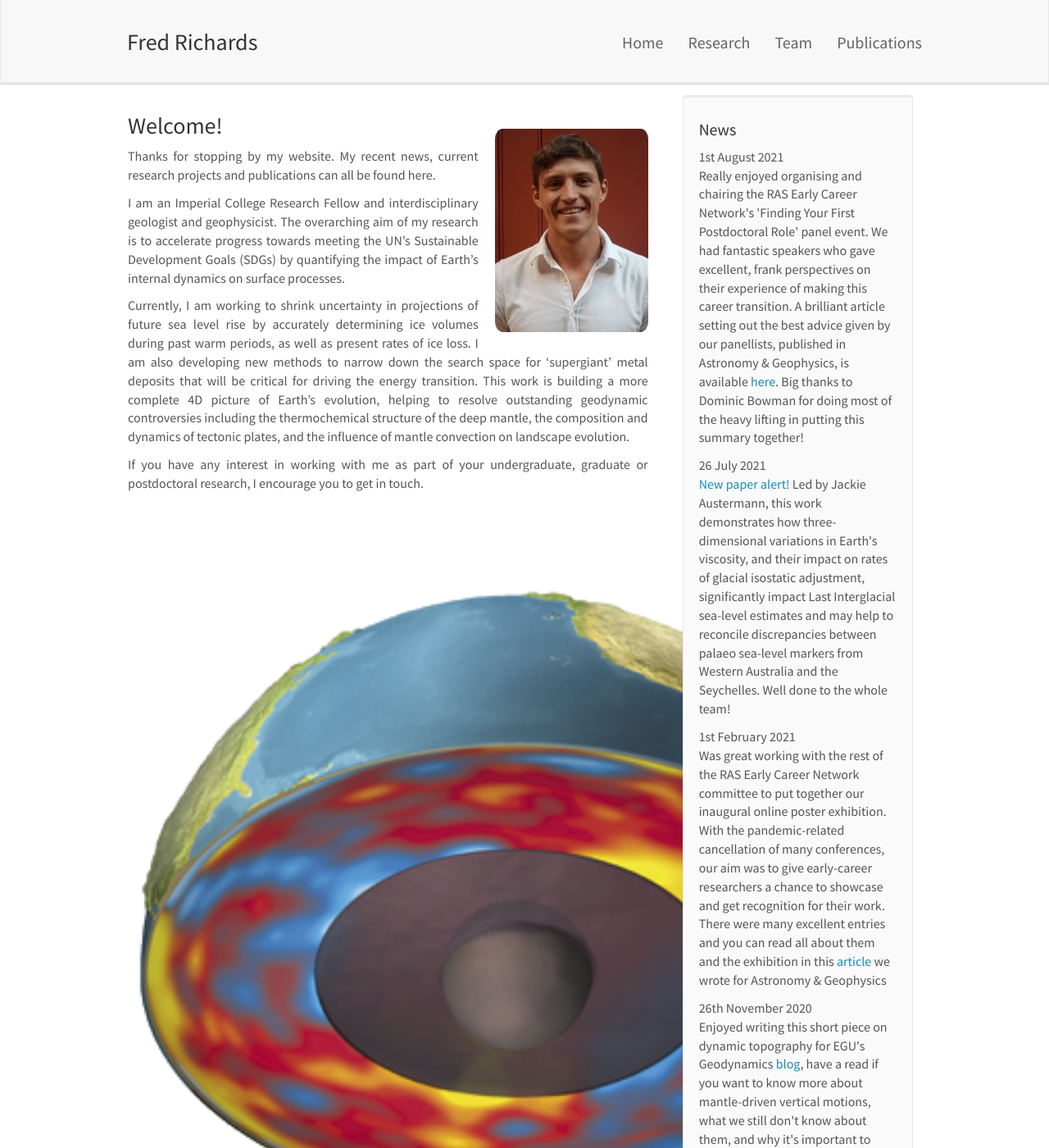
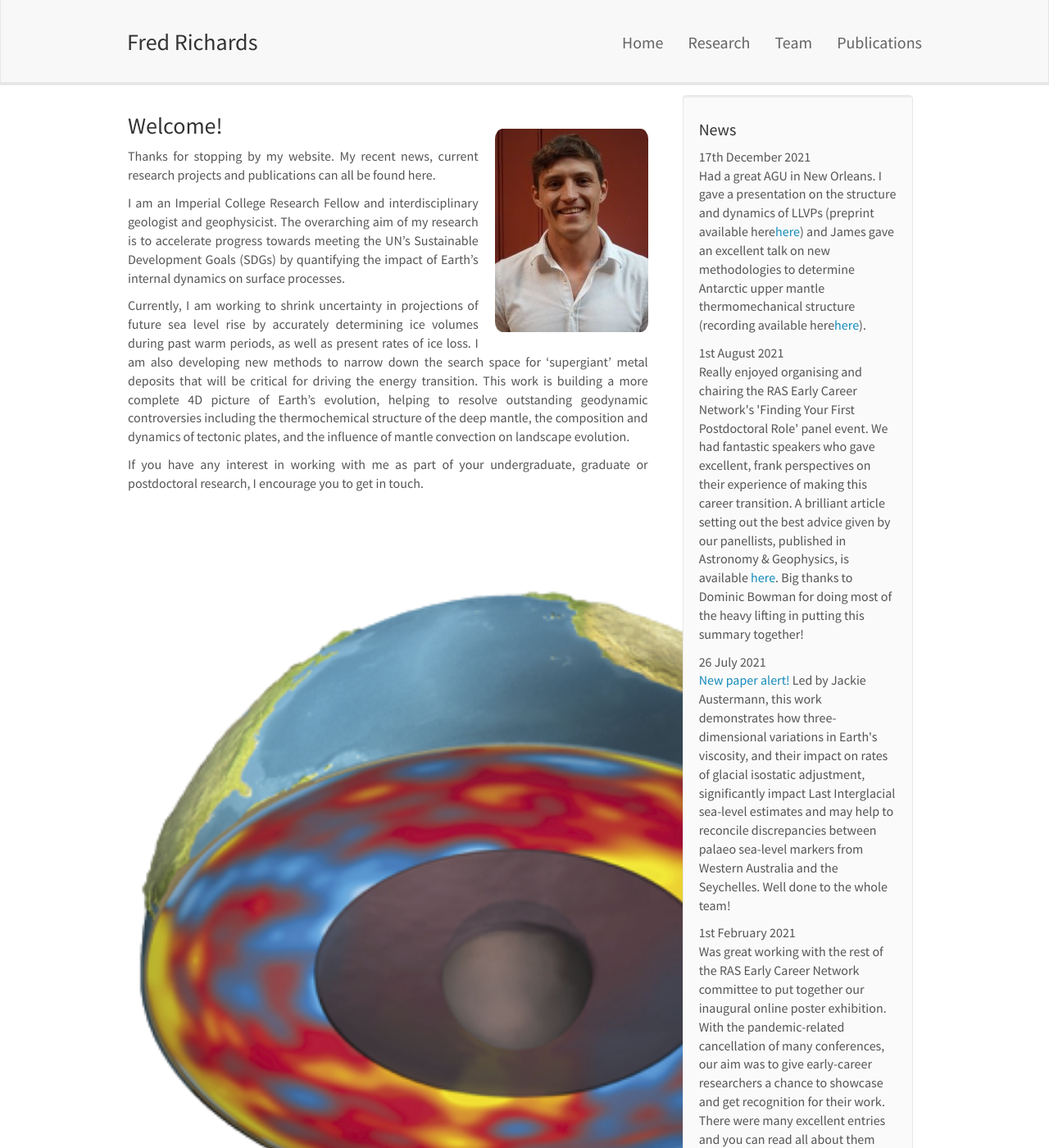
Before and after one commit to freddrichards/freddrichards.github.io, a Jekyll site: the page built from index.md, in a window 1280 px wide and 1400 px high. Shown: the whole window at 82% size. Built offline with Jekyll 4.4.1, drawn with Linux system fonts in a browser that asks for light colours; nearby versions of some CDN libraries; some of the changed text lies outside the part shown.

Commit message:
Update news.yml

```diff
--- a/_data/news.yml
+++ b/_data/news.yml
@@ -1,3 +1,6 @@
+- date: 17th December 2021
+  headline: "Had a great AGU in New Orleans. I gave a presentation on the structure and dynamics of LLVPs (preprint available here<a href='https://eartharxiv.org/repository/view/2465'>here</a>) and James gave an excellent talk on new methodologies to determine Antarctic upper mantle thermomechanical structure (recording available here<a href='https://eventpilotadmin.com/src/EventPilot/php/scripts/aguvideo.php?clid=aguorg-fm21/DI41A-02_a7skek&atvid=p934585&cid=AGU21'>here</a>)."
+
 - date: 1st August 2021
   headline: "Really enjoyed organising and chairing the RAS Early Career Network's 'Finding Your First Postdoctoral Role' panel event. We had fantastic speakers who gave excellent, frank perspectives on their experience of making this career transition. A brilliant article setting out the best advice given by our panellists, published in Astronomy & Geophysics, is available <a href='/documents/papers/bowman_etal_2021_ag.pdf'>here</a>. Big thanks to Dominic Bowman for doing most of the heavy lifting in putting this summary together!"
 
```
